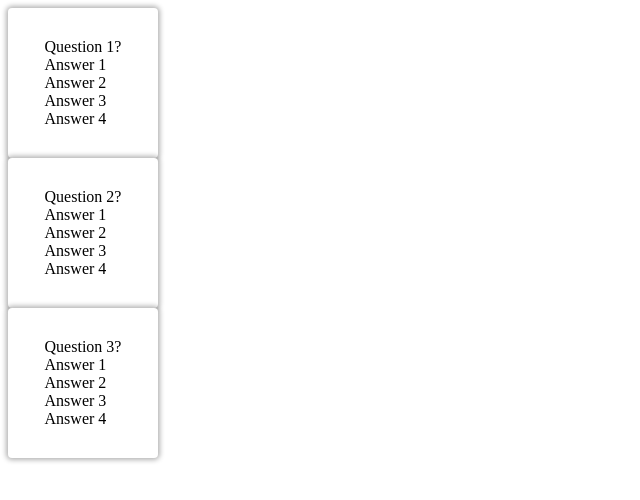
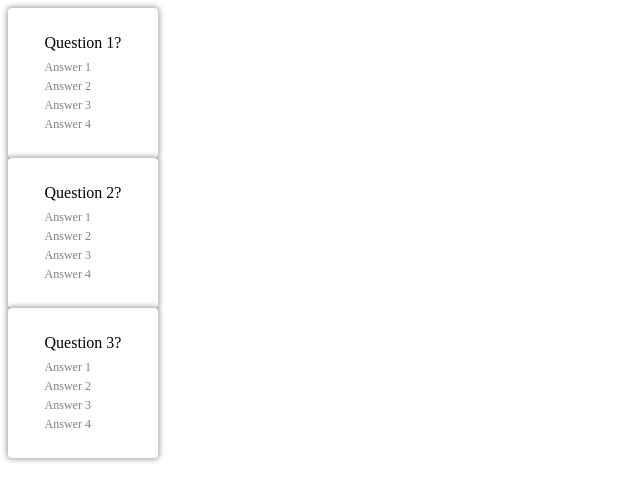
Before and after one commit to annabellefosburgh/dangerous-wombat, a React (Create React App) app in the folder client/: page /flashcards in a window 1280 px wide. Shown: the top 500 px of the page, without its empty margins (0-640 px from the left). Built offline with nearby package versions, Linux system fonts and the light colour scheme.

Commit message:
Added commentary to flashcard files.

```diff
--- a/client/src/App.css
+++ b/client/src/App.css
@@ -1,8 +1,9 @@
-/* Styling the body and root container */
+/* Styling the body */
 body {
     background-color: white;
 }
 
+/* Flashcard styling */
 .card {
     display: flex;
     justify-content: center;
@@ -11,18 +12,54 @@
     border-radius: .25rem;
     box-shadow: 0 0 5px 2px rgba(0, 0, 0, .3);
     background-color: white;
+    transform-style: preserve-3d;
     height: 150px;
     width: 150px;
-    transform: rotateY(var(--rotate-y, 0))
+    transition: 150ms;
+    cursor: pointer;
+    /* Define the 3D transformation */
+    transform: perspective(1000px) rotateY(var(--rotate-y, 0))
+    translateY(var(--translate-y,0));
+}
+
+.card:hover {
+    --translate-y: -2px;
+    box-shadow: 0 0 5px 2px rgba(0, 0, 0, .5);
+}
+
+.card.flip {
+    /* Rotate the card 180 degrees on the Y-axis for the flip effect */
+    --rotate-y: 180deg;
 }
 
 .card .front,
 .card .back {
+    /* Position the content absolutely within the card */
     position: absolute;
     padding: 1rem;
+    /* Hide the backface of the card during transitions */
     backface-visibility: hidden;
 }
 
+/* Styling for the back side of the card */
 .card .back {
+    /* Rotate the back side to show when the card is flipped */
     transform: rotateY(180deg);
 }
+
+.flashcard-options {
+    /* Add some margin to the options container */
+    margin-top: .5rem;
+}
+
+.flashcard-option {
+    /* Add margin to separate options and set font color and size */
+    margin-top: .25rem;
+    color: gray;
+    font-size: .75rem;
+}
+
+.flashcard-option:first-child {
+    /* Remove the top margin for the first option */
+    margin-top: 0;
+}
--- a/client/src/components/Flashcards/FlashcardList.jsx
+++ b/client/src/components/Flashcards/FlashcardList.jsx
@@ -1,10 +1,14 @@
 import React from 'react'
 import Flashcard from './Card';
 
+// Takes a prop named 'flashcards'
 export default function FlashcardList({ flashcards }) {
     return (
         <div className="card-grid">
             {flashcards.map(flashcard => {
+                // Map through each flashcard in the 'flashcards' array
+                // Render the Flashcard component for each flashcard
+                // Pass the 'flashcard' object as a prop, and set a 'key' for React's optimization
                 return <Flashcard flashcard={flashcard} key={flashcard.id} />
             })}
         </div>
```
